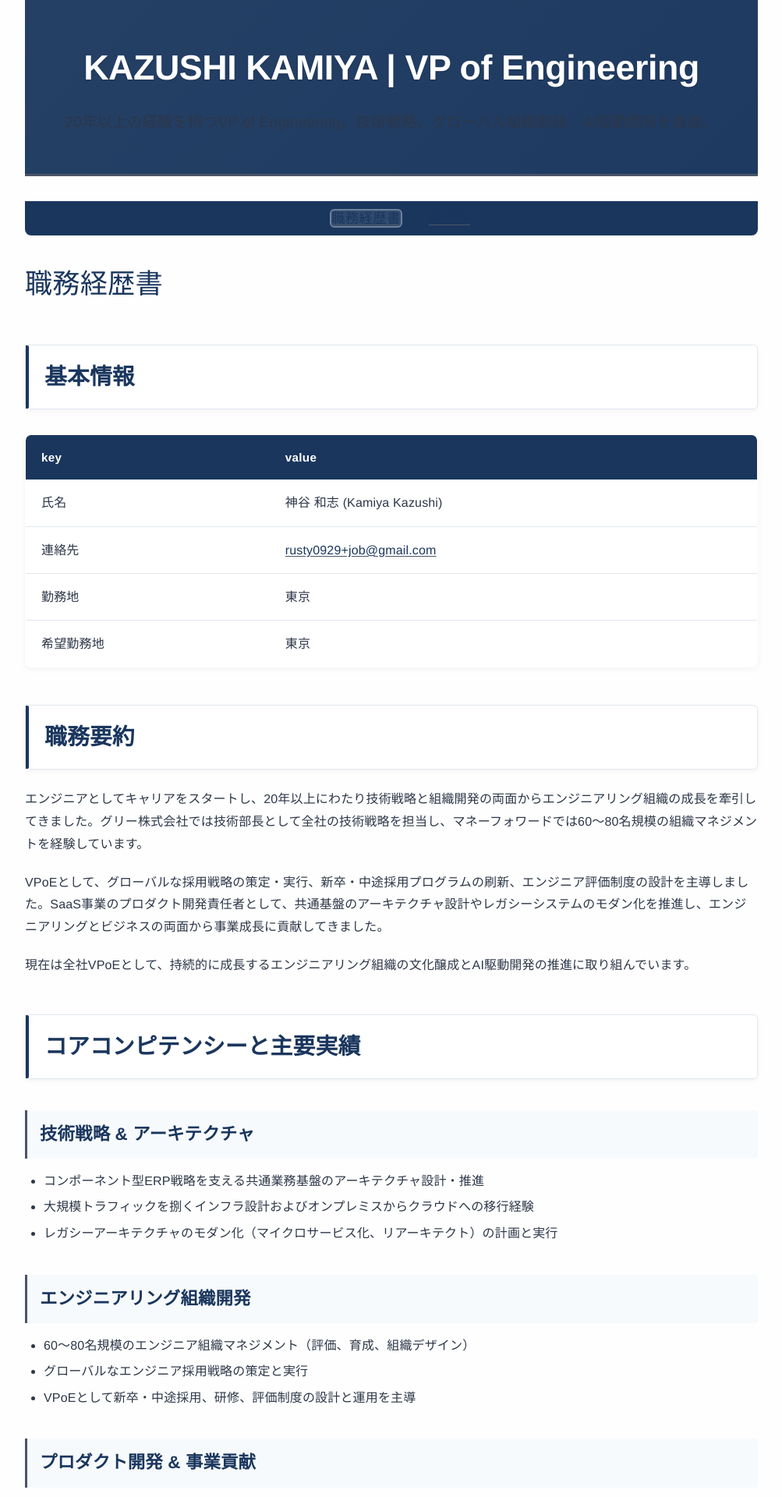
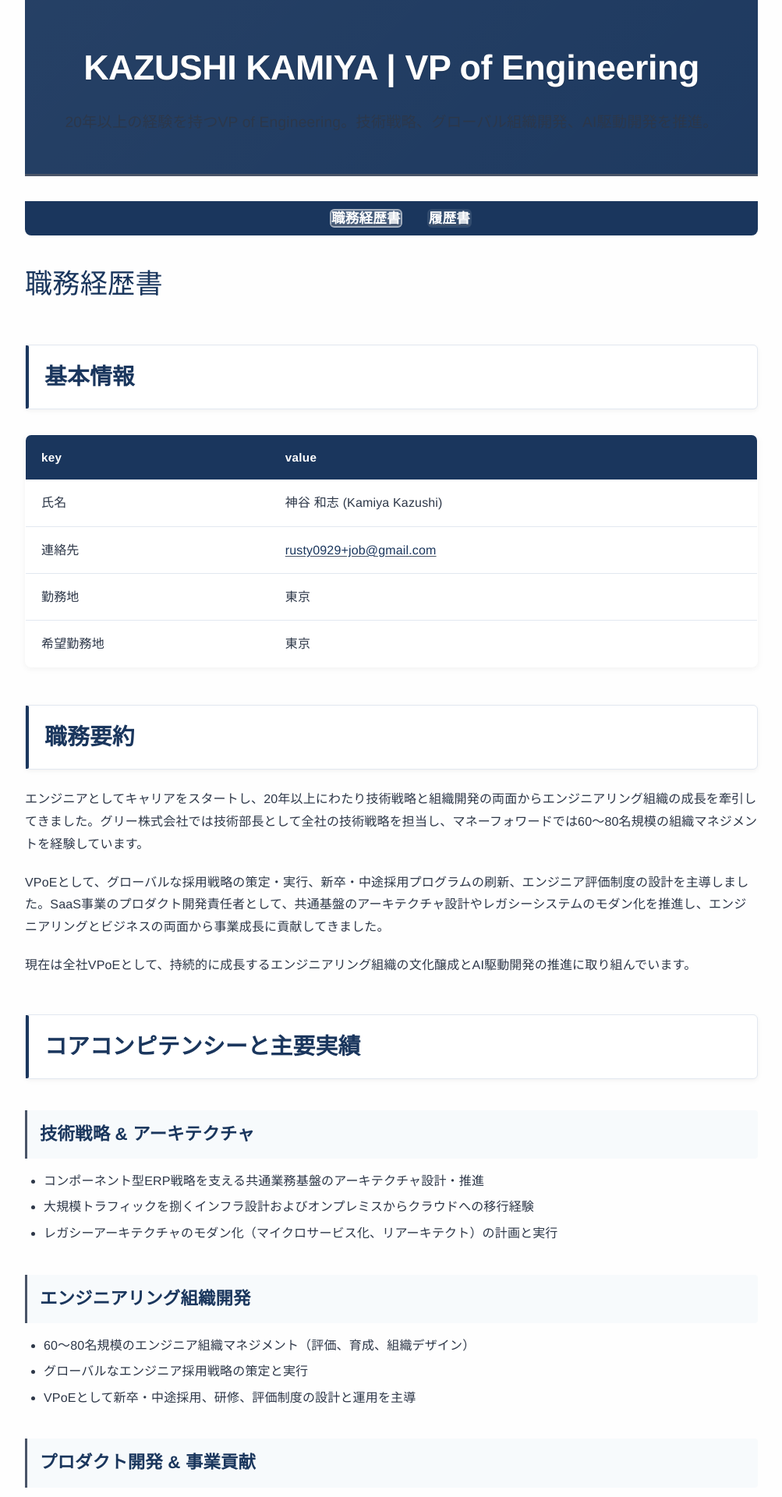
Before and after one commit to Rusty-Alucard/resume, a Jekyll site: the page built from docs/index.md, in a window 1280 px wide. Shown: the top 1920 px of the page at 78% size, without its empty margins (138-1141 px from the left). Built offline with Jekyll 4.4.1, drawn with Linux system fonts in a browser that asks for light colours; our own code applies the rules of GitHub Pages for plain Markdown files.

Commit message:
fix: ナビゲーションリンクの視認性向上とURL修正
- ナビゲーションリンクの文字色を改善（!important追加）
- フォントウェイトを600に強化
- 背景色を追加して視認性向上
- 履歴書のリンクから最後のスラッシュを削除
- ホバー時の視認性も改善

```diff
--- a/docs/_layouts/default.html
+++ b/docs/_layouts/default.html
@@ -31,7 +31,7 @@
   <nav class="nav-container">
     <ul class="nav-links">
       <li><a href="{{ '/' | relative_url }}" {% if page.url == '/' %}class="active"{% endif %}>職務経歴書</a></li>
-      <li><a href="{{ '/rirekisyo/' | relative_url }}" {% if page.url == '/rirekisyo/' %}class="active"{% endif %}>履歴書</a></li>
+      <li><a href="{{ '/rirekisyo' | relative_url }}" {% if page.url == '/rirekisyo/' %}class="active"{% endif %}>履歴書</a></li>
     </ul>
   </nav>
 
--- a/docs/assets/css/custom.css
+++ b/docs/assets/css/custom.css
@@ -456,20 +456,22 @@ a:focus, button:focus {
 }
 
 .nav-links a {
-  color: var(--header-text);
+  color: var(--header-text) !important;
   text-decoration: none;
-  font-weight: 500;
+  font-weight: 600;
   font-size: 1.1rem;
   padding: 0.75rem 1.5rem;
   border-radius: 6px;
   transition: all 0.3s ease;
   border: 2px solid transparent;
+  background: rgba(255, 255, 255, 0.1);
 }
 
 .nav-links a:hover,
 .nav-links a.active {
-  background: rgba(255, 255, 255, 0.1);
-  border-color: rgba(255, 255, 255, 0.3);
+  background: rgba(255, 255, 255, 0.2) !important;
+  border-color: rgba(255, 255, 255, 0.5) !important;
+  color: var(--header-text) !important;
 }
 
 /* Responsive adjustments for Japanese resume */
```
